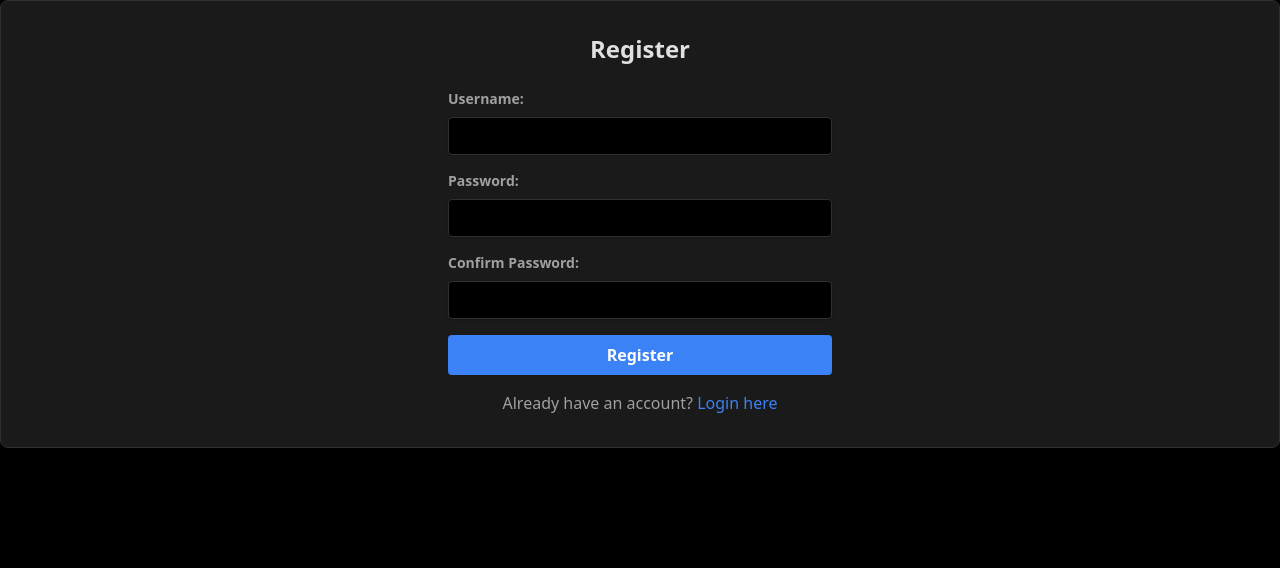
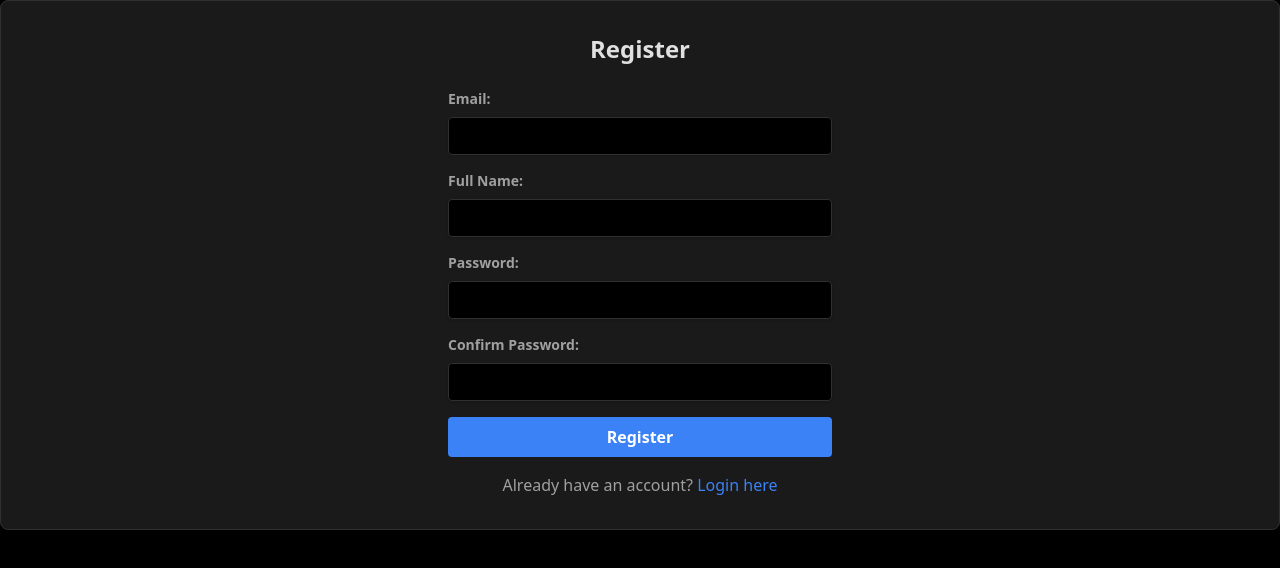
Before and after one commit to nakutakaa/Web9_grp1Expense-tracker-frontend, a React (Vite) app: page /register in a window 1280 px wide. Shown: the top 568 px of the page. Built offline with nearby package versions, Linux system fonts and the light colour scheme.

Commit message:
feat: Implemented DashboardLayout with header, navigation, and logout functionality(test pending)

```diff
--- a/src/App.jsx
+++ b/src/App.jsx
@@ -3,7 +3,6 @@
  * @file App.jsx
  * @description Our main application component, handling global dark mode, routing,
  * and protected routes for secure access.
- * @author Your Name <your.email@example.com>
  * @date June 25, 2025
  */
 import React, { useEffect } from 'react';
--- a/src/pages/Auth/LoginPage.jsx
+++ b/src/pages/Auth/LoginPage.jsx
@@ -1,42 +1,74 @@
 // src/pages/Auth/LoginPage.jsx
+/**
+ * @file LoginPage.jsx
+ * @description Our login form component, handles user authentication
+ * by sending email and password to the backend.
+ * @date June 24, 2025
+ */
 import React, { useState, useEffect } from 'react';
 import { Link } from 'react-router-dom';
 import { toast } from 'react-toastify';
 import api from '../../services/api';
-import { useAuth } from '../../context/AuthContext'; // Import useAuth
+import { useAuth } from '../../context/AuthContext'; // Our custom authentication hook
 
+/**
+ * LoginPage Component
+ * This component provides the user interface for logging into our application.
+ * It captures email and password, sends them to our Flask backend,
+ * and uses our AuthContext to manage the authenticated state.
+ * @returns {JSX.Element} The rendered login form.
+ */
 function LoginPage() {
-  const [username, setUsername] = useState('');
+  // We manage the email and password input fields' state.
+  const [email, setEmail] = useState('');
   const [password, setPassword] = useState('');
+  // We use a loading state to disable the button during API calls.
   const [loading, setLoading] = useState(false);
-  const { login } = useAuth(); // Destructure login function from useAuth context
+  // We destructure our 'login' function from our AuthContext.
+  const { login } = useAuth();
 
-  // Ensure dark mode is applied
+  // We ensure the 'dark' class is applied to the html element for our dark theme
+  // on component mount.
   useEffect(() => {
     document.documentElement.classList.add('dark');
   }, []);
 
+  /**
+   * Handles the form submission for login.
+   * Sends a POST request to our backend with the user's email and password.
+   * On success, it calls our `login` context function to update global state.
+   * On failure, it displays an error toast.
+   * @param {Event} e - The form submission event.
+   */
   const handleSubmit = async (e) => {
     e.preventDefault();
-    setLoading(true);
+    setLoading(true); // Disable button to prevent multiple submissions
 
     try {
-      // --- Actual Backend Call ---
-      // This is where we'll make the real API call to your Flask backend
-      // The backend should return an access_token and possibly user info
-      const response = await api.post('/auth/login', { username, password });
-      // Assuming our backend responds with { access_token: '...', user: { username: '...' } }
-      const { access_token, user: loggedInUser } = response.data; // Adjust based on our actual backend response structure
+      // We make the actual API call to our Flask backend's login endpoint.
+      // The backend expects 'email' and 'password'.
+      // We are using '/login' as per the backend's app.py configuration.
+      const response = await api.post('/login', { email, password });
 
-      // Call the login function from the AuthContext to update global state and store token
-      login(access_token, loggedInUser);
-      // The navigate('/') is already handled within the login function in AuthContext
+      // Our backend's LoginResource returns { "token": "..." }.
+      // We will use the email entered by the user as part of the 'user' data
+      // to store in our AuthContext, as the backend doesn't return user details.
+      const { token } = response.data;
+      const loggedInUser = { email: email }; // Create a user object with the email
+
+      // We call our `login` function from AuthContext to:
+      // 1. Store the token in localStorage.
+      // 2. Store the user object (with email) in localStorage and context.
+      // 3. Update the `isAuthenticated` state to true.
+      // 4. Redirect to the dashboard.
+      login(token, loggedInUser);
 
     } catch (error) {
       console.error('Login error:', error.response?.data || error.message);
+      // We display a user-friendly error message, preferring backend's message if available.
       toast.error(error.response?.data?.message || 'Login failed. Please check your credentials.');
     } finally {
-      setLoading(false);
+      setLoading(false); // Re-enable the button.
     }
   };
 
@@ -45,19 +77,21 @@ function LoginPage() {
       <h2 className="text-2xl font-bold mb-6 text-text-primary">Login</h2>
       <form onSubmit={handleSubmit} className="w-full max-w-sm space-y-4">
         <div>
-          <label htmlFor="username" className="block text-text-secondary text-sm font-bold mb-2">
-            Username:
+          {/* Email input field */}
+          <label htmlFor="email" className="block text-text-secondary text-sm font-bold mb-2">
+            Email:
           </label>
           <input
-            type="text"
-            id="username"
-            value={username}
-            onChange={(e) => setUsername(e.target.value)}
+            type="email" // Use type="email" for better user experience and basic validation
+            id="email"
+            value={email}
+            onChange={(e) => setEmail(e.target.value)}
             className="shadow appearance-none border border-border-color rounded w-full py-2 px-3 bg-primary text-text-primary leading-tight focus:outline-none focus:shadow-outline focus:border-accent"
             required
           />
         </div>
         <div>
+          {/* Password input field */}
           <label htmlFor="password" className="block text-text-secondary text-sm font-bold mb-2">
             Password:
           </label>
@@ -73,7 +107,7 @@ function LoginPage() {
         <button
           type="submit"
           className="bg-accent hover:opacity-90 text-white font-bold py-2 px-4 rounded focus:outline-none focus:shadow-outline w-full disabled:opacity-50"
-          disabled={loading}
+          disabled={loading} // Button is disabled when loading
         >
           {loading ? 'Logging in...' : 'Login'}
         </button>
--- a/src/pages/Auth/RegisterPage.jsx
+++ b/src/pages/Auth/RegisterPage.jsx
@@ -1,38 +1,76 @@
 // src/pages/Auth/RegisterPage.jsx
+/**
+ * @file RegisterPage.jsx
+ * @description Our registration form component, allows users to create a new account
+ * by providing their email, full name, and password.
+ * @date June 24, 2025
+ */
 import React, { useState, useEffect } from 'react';
 import { Link, useNavigate } from 'react-router-dom';
-import api from '../../services/api';
-import { toast } from 'react-toastify';
+import api from '../../services/api'; // Our configured Axios instance
+import { toast } from 'react-toastify'; // For notifications
 
+/**
+ * RegisterPage Component
+ * This component provides the user interface for new user registration.
+ * It captures email, full name, and password, sends them to our Flask backend,
+ * and redirects the user to the login page upon successful registration.
+ * @returns {JSX.Element} The rendered registration form.
+ */
 function RegisterPage() {
-  const [username, setUsername] = useState('');
+  // We manage the state for email, password, and full name.
+  const [email, setEmail] = useState('');
+  const [fullName, setFullName] = useState(''); // New state for full_name
   const [password, setPassword] = useState('');
   const [confirmPassword, setConfirmPassword] = useState('');
+  // We use a loading state to disable the button during API calls.
   const [loading, setLoading] = useState(false);
-  const navigate = useNavigate();
 
+  const navigate = useNavigate(); // Our hook to programmatically navigate
+
+  // We ensure the 'dark' class is applied to the html element for our dark theme
+  // on component mount.
   useEffect(() => {
     document.documentElement.classList.add('dark');
   }, []);
 
+  /**
+   * Handles the form submission for registration.
+   * Performs client-side password matching, then sends a POST request
+   * to our backend with the user's details.
+   * On success, it displays a success toast and redirects to the login page.
+   * On failure, it displays an error toast.
+   * @param {Event} e - The form submission event.
+   */
   const handleSubmit = async (e) => {
     e.preventDefault();
+    // First, we validate that the passwords match.
     if (password !== confirmPassword) {
       toast.error('Passwords do not match.');
-      return;
+      return; // Stop the submission if passwords don't match.
     }
-    setLoading(true);
+    setLoading(true); // Disable button to prevent multiple submissions
+
     try {
-      // --- Actual Backend Call ---
-      // Assuming our backend expects 'username' and 'password' for registration
-      const response = await api.post('/auth/register', { username, password });
+      // We make the actual API call to our Flask backend's registration endpoint.
+      // The backend expects 'email', 'password', and 'full_name'.
+      // We are using '/signin' as per the backend's app.py configuration.
+      const response = await api.post('/signin', {
+        email,
+        password,
+        full_name: fullName, // Sending full_name as expected by backend
+      });
+
+      // On successful registration, we display a success message and redirect to login.
       toast.success(response.data.message || 'Registration successful! Please login.');
-      navigate('/login'); // Redirect to login page after successful registration
+      navigate('/login');
+
     } catch (error) {
       console.error('Registration error:', error.response?.data || error.message);
+      // We display a user-friendly error message, preferring backend's message if available.
       toast.error(error.response?.data?.message || 'Registration failed. Please try again.');
     } finally {
-      setLoading(false);
+      setLoading(false); // Re-enable the button.
     }
   };
 
@@ -41,19 +79,35 @@ function RegisterPage() {
       <h2 className="text-2xl font-bold mb-6 text-text-primary">Register</h2>
       <form onSubmit={handleSubmit} className="w-full max-w-sm space-y-4">
         <div>
-          <label htmlFor="username" className="block text-text-secondary text-sm font-bold mb-2">
-            Username:
+          {/* Email input field */}
+          <label htmlFor="email" className="block text-text-secondary text-sm font-bold mb-2">
+            Email:
           </label>
           <input
-            type="text"
-            id="username"
-            value={username}
-            onChange={(e) => setUsername(e.target.value)}
+            type="email" // Use type="email" for better UX
+            id="email"
+            value={email}
+            onChange={(e) => setEmail(e.target.value)}
             className="shadow appearance-none border border-border-color rounded w-full py-2 px-3 bg-primary text-text-primary leading-tight focus:outline-none focus:shadow-outline focus:border-accent"
             required
           />
         </div>
         <div>
+          {/* Full Name input field */}
+          <label htmlFor="fullName" className="block text-text-secondary text-sm font-bold mb-2">
+            Full Name:
+          </label>
+          <input
+            type="text"
+            id="fullName"
+            value={fullName}
+            onChange={(e) => setFullName(e.target.value)}
+            className="shadow appearance-none border border-border-color rounded w-full py-2 px-3 bg-primary text-text-primary leading-tight focus:outline-none focus:shadow-outline focus:border-accent"
+            required
+          />
+        </div>
+        <div>
+          {/* Password input field */}
           <label htmlFor="password" className="block text-text-secondary text-sm font-bold mb-2">
             Password:
           </label>
@@ -67,6 +121,7 @@ function RegisterPage() {
           />
         </div>
         <div>
+          {/* Confirm Password input field */}
           <label htmlFor="confirmPassword" className="block text-text-secondary text-sm font-bold mb-2">
             Confirm Password:
           </label>
```
Also changed, not shown: 1 other file (tests, documents, lock files or other folders).
